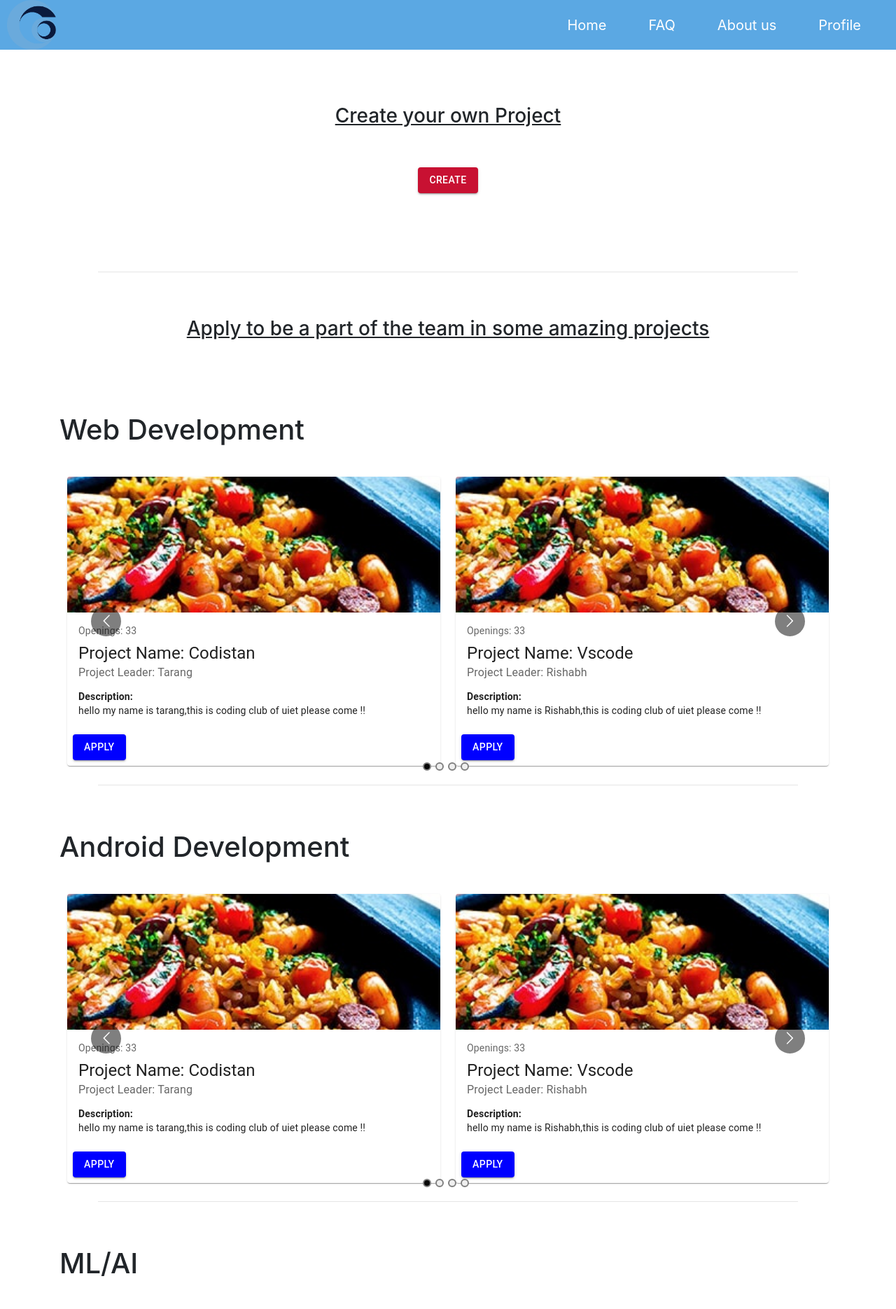
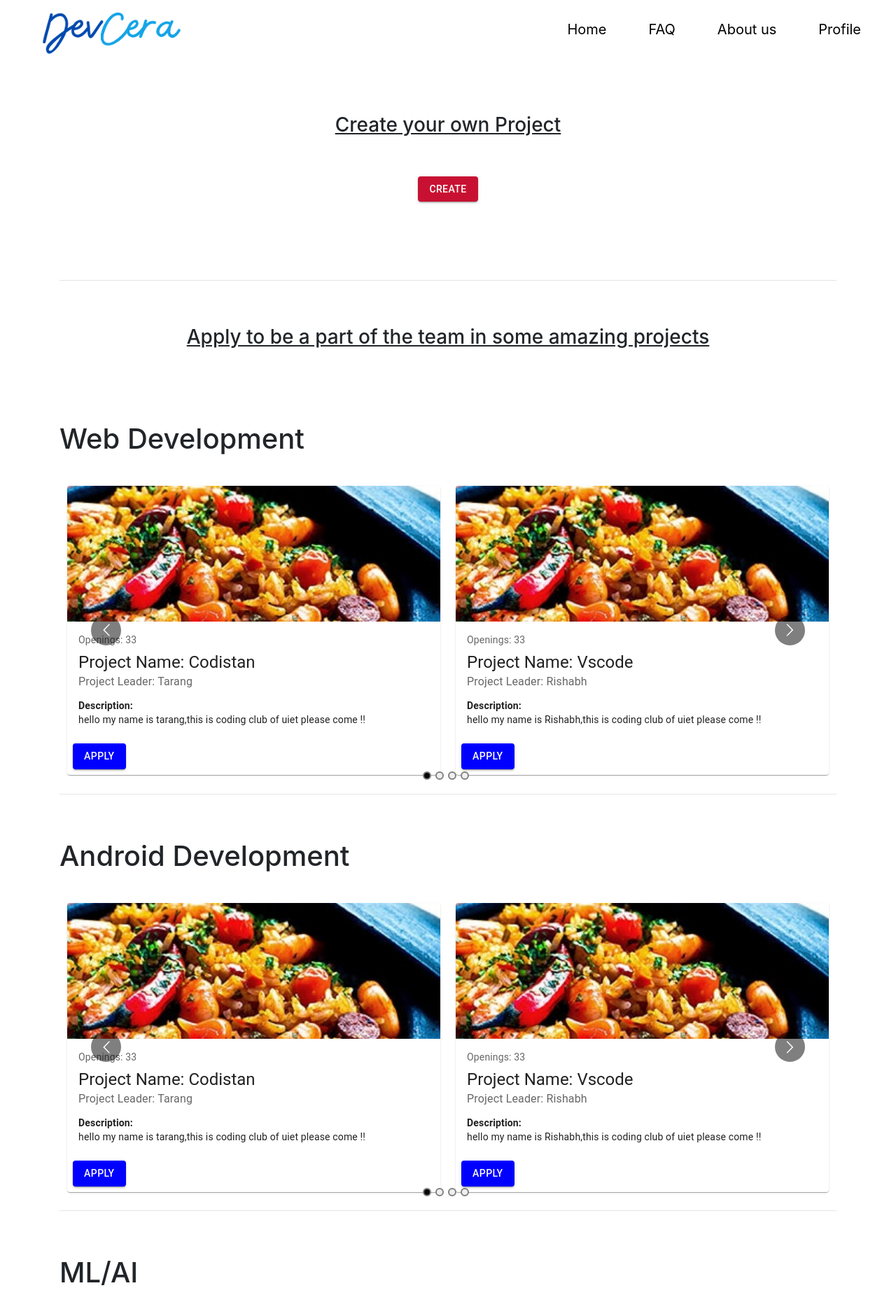
Before and after one commit to trngapp/DevC-frontend, a React (Create React App) app in the folder client/: page / in a window 1280 px wide. Shown: the top 1870 px of the page at 70% size. Built offline with nearby package versions, Linux system fonts and the light colour scheme; the HTML template or start-up script is replaced by a standard one.

Commit message:
added logo

```diff
--- a/client/src/components/footer/footer.js
+++ b/client/src/components/footer/footer.js
@@ -23,17 +23,21 @@ function footer() {
 <div class="container-fluid contain" >
     <div class="row">
 
-        <div class="col-xxl">
+       {/*<div class="col-xxl">
 
         <br/>
            <img  style={{width:"100px",marginLeft:"20%"}} src={Logo}></img>
 
 
-        </div>
+    </div>
 
-        <div class="col">
 
-            </div>
+
+    */}
+<div class="col">
+
+</div>
+
 
         <div class="col-xxl">
         <br/>
--- a/client/src/components/home/home.js
+++ b/client/src/components/home/home.js
@@ -35,7 +35,7 @@ const Home = ()=>{
 <br/>
     <br/> <br/>
     <br/>
-    <hr style={{width:"1000px"}}></hr>
+    <hr style={{width:"100%"}}></hr>
     <br/>
     <br/>
    <center><u><h3>Apply to be a part of the team in some amazing projects</h3></u>  </center>
@@ -49,7 +49,7 @@ const Home = ()=>{
 <h1>Web Development</h1>
 <br/>
 <Carousel/>
-<hr style={{width:"1000px"}}></hr>
+<hr style={{width:"100%"}}></hr>
 <br/> <br/>
 </div>
         </div>
@@ -58,7 +58,7 @@ const Home = ()=>{
 <h1>Android Development</h1>
 <br/>
 <Carousel/>
-<hr style={{width:"1000px"}}></hr>
+<hr style={{width:"100%"}}></hr>
 <br/> <br/>
 </div>
         </div>
@@ -67,7 +67,7 @@ const Home = ()=>{
 <h1>ML/AI</h1>
 <br/>
 <Carousel/>
-<hr style={{width:"1000px"}}></hr>
+<hr style={{width:"100%"}}></hr>
 <br/> <br/>
 </div>
         </div>
@@ -76,7 +76,7 @@ const Home = ()=>{
 <h1>Data Aanalysis</h1>
 <br/>
 <Carousel/>
-<hr style={{width:"1000px"}}></hr>
+<hr style={{width:"100%"}}></hr>
 <br/> <br/>
 </div>
         </div>
@@ -85,7 +85,7 @@ const Home = ()=>{
 <h1>Web Security</h1>
 <br/>
 <Carousel/>
-<hr style={{width:"1000px"}}></hr>
+<hr style={{width:"100%"}}></hr>
 <br/> <br/>
 </div>
         </div>
--- a/client/src/components/navbar/navbar.css
+++ b/client/src/components/navbar/navbar.css
@@ -3,12 +3,12 @@
     justify-content: space-between;
     align-items: center;
     height: 100%;
-    background: rgba(51, 147, 221, 0.8) 50.83%;
+    background: white /*rgba(51, 147, 221, 0.8) 50.83%*/;
     margin-bottom: 30px;
 }
 
 .nav-container a {
-    color: white;
+    color: black;
     text-decoration: none;
     font-size: 20px;
     padding: 10px;
--- a/client/src/components/navbar/navbar.jsx
+++ b/client/src/components/navbar/navbar.jsx
@@ -25,16 +25,16 @@ const Navbar = () => {
         <>
             <div className='nav-container'>
 
-                    <div className='logo'> <Link to='/'> <img src={Logo}  style={{width:"70px"}}></img></Link>  </div>
+                    <div className='logo'> <Link to='/'> <img src={Logo}  style={{width:"200px",marginLeft:50}}></img></Link>  </div>
 
                     <MediaQuery query="(max-width: 650px)">
                {/*<Button type="primary" onClick={showDrawer} style={{margin:"30px"}}>
                     Menu
     </Button>*/}
-              <div>  <MenuIcon style={{color:"white",marginRight:"35px"}} onClick={showDrawer}>
+              <div>  <MenuIcon style={{color:"black",marginRight:"35px"}} onClick={showDrawer}>
 
                 </MenuIcon></div>
-                <Drawer title="Menu" placement="right" width="250px" onClose={onClose} visible={visible}>
+                <Drawer title="Menu" placement="left" width="250px" onClose={onClose} visible={visible}>
                     <ul>
                     <li> <Link to='/'>Home</Link> </li>
                             <li><Link to='/faq'> FAQ</Link> </li>
```
Also changed, not shown: client/src/components/footer/symbol.png, client/src/components/navbar/symbol.png.
